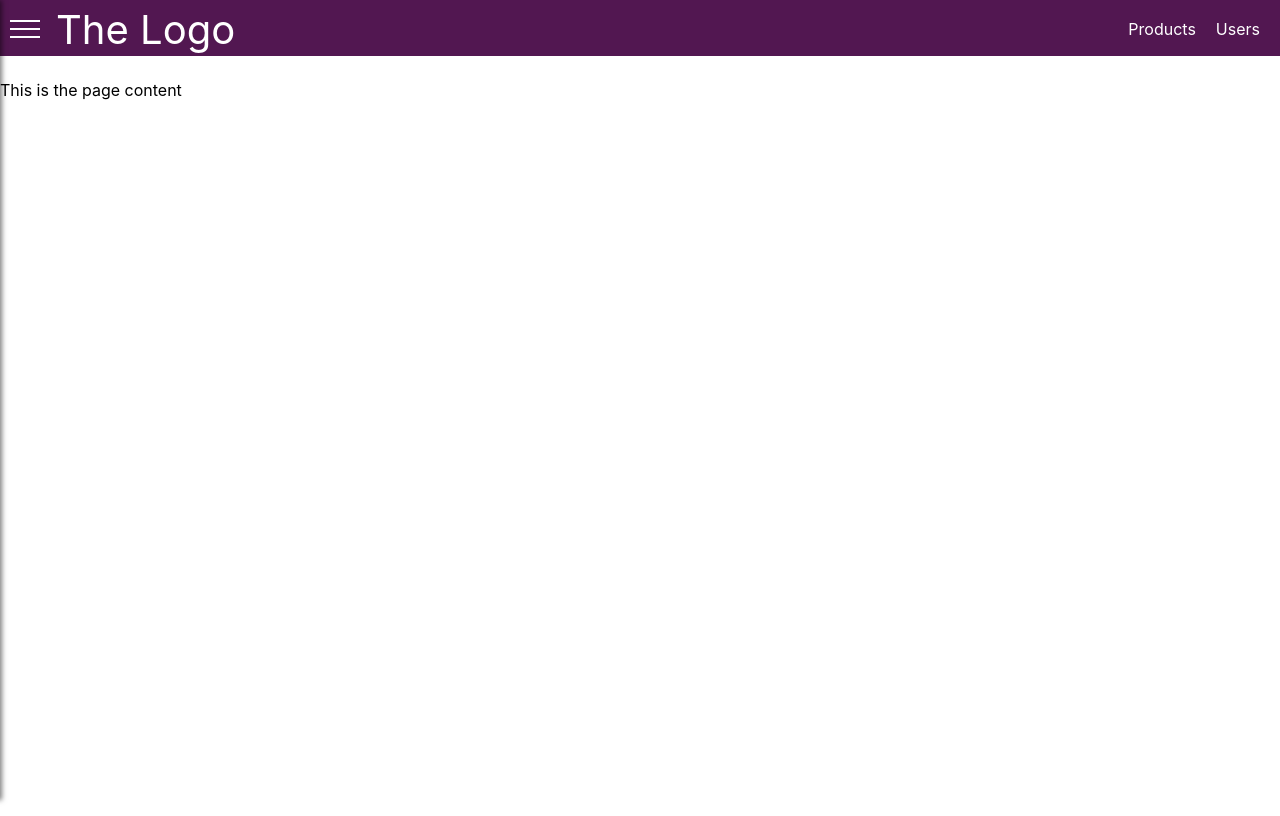
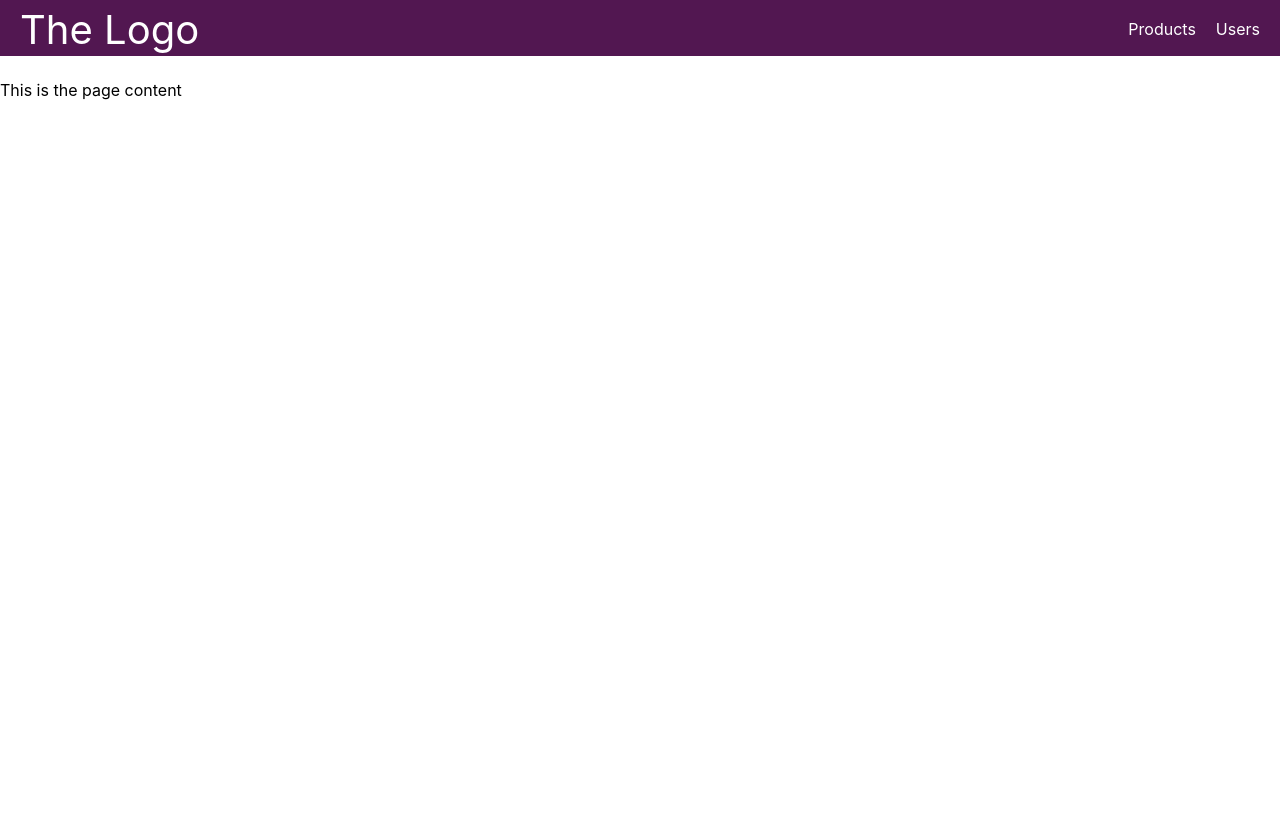
Before and after one commit to carl-hand/pwa-skeleton, a React (Create React App) app: page / in a window 1280 px wide. Built offline with nearby package versions, Linux system fonts and the light colour scheme.

Commit message:
added media query to hide drawer toggle button when on desktop

```diff
--- a/src/components/sideDrawer/SideDrawer.js
+++ b/src/components/sideDrawer/SideDrawer.js
@@ -13,6 +13,10 @@ const sideDrawerCss = css`
   z-index: 200;
   transform: translateX(-100%);
   transition: transform 0.3s ease-out;
+
+  @media screen and (min-width: 769px) {
+    display: none;
+  }
 `;
 
 const unorderedListCss = css`
--- a/src/components/toolbar/Toolbar.js
+++ b/src/components/toolbar/Toolbar.js
@@ -26,6 +26,10 @@ const toolbarLogoCss = css`
     color: white;
     text-decoration: none;
     font-size: 40px;
+  },
+
+  @media screen and (min-width: 769px) {
+    left: 0;
   }
 `;
 
@@ -61,10 +65,16 @@ const unorderedListCss = css`
   }
 `;
 
+const drawerToggleButtonContainerCss = css`
+  @media screen and (min-width: 769px) {
+    display: none;
+  }
+`;
+
 export const Toolbar = props => (
   <header className={toolbarHeaderCss}>
     <nav className={toolbarNavigationCss}>
-      <div>
+      <div className={drawerToggleButtonContainerCss}>
         <DrawerToggleButton
           handleToggleSideDrawer={props.handleToggleSideDrawer}
         />
```
